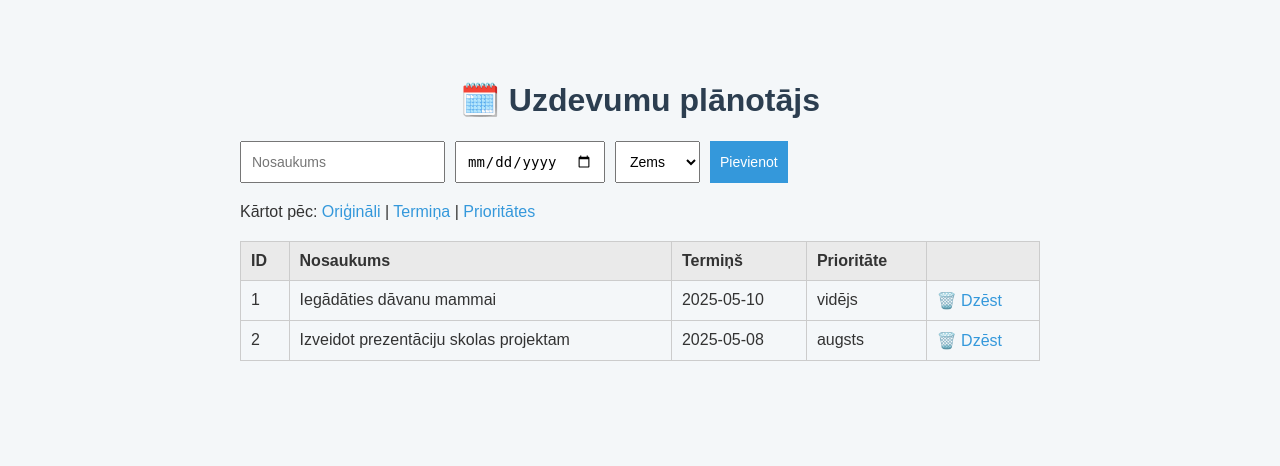
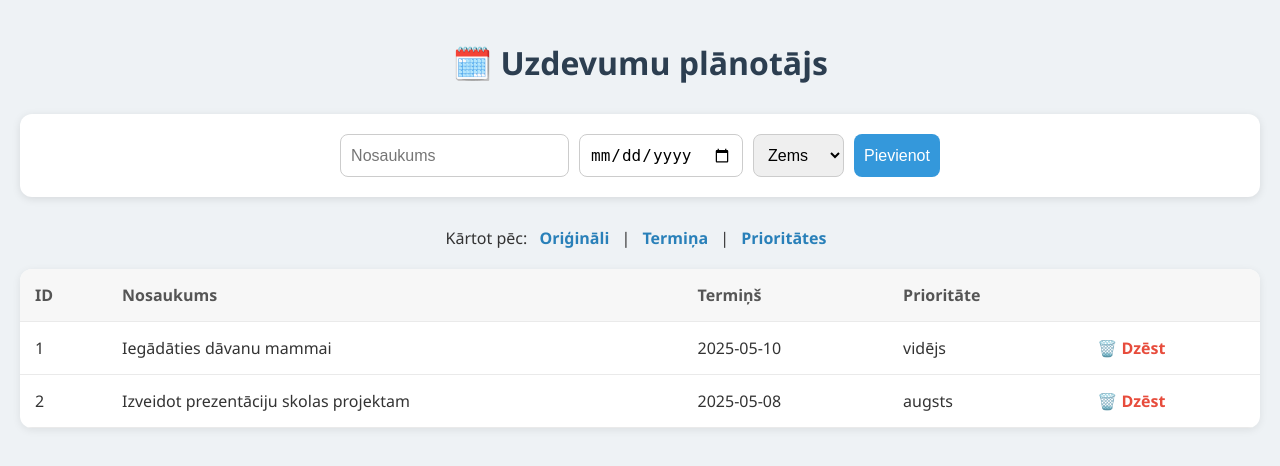
Before and after one commit to darja-latisonoka-rtu/projekts, a Flask app: page / in a window 1280 px wide. Shown: the top 466 px of the page. Run offline with Flask 3, Linux system fonts and the light colour scheme.

Commit message:
styles completed

```diff
--- a/static/style.css
+++ b/static/style.css
@@ -1,8 +1,7 @@
 body {
-    font-family: Arial, sans-serif;
-    background-color: #f4f7f9;
-    margin: 40px auto;
-    max-width: 800px;
+    font-family: 'Segoe UI', Tahoma, Geneva, Verdana, sans-serif;
+    background-color: #eef2f5;
+    margin: 0;
     padding: 20px;
     color: #333;
 }
@@ -10,18 +9,32 @@ body {
 h1 {
     text-align: center;
     color: #2c3e50;
+    margin-bottom: 30px;
 }
 
 form {
     display: flex;
+    flex-wrap: wrap;
     gap: 10px;
-    margin-bottom: 20px;
-    flex-wrap: wrap;
+    justify-content: center;
+    margin-bottom: 30px;
+    background: #fff;
+    padding: 20px;
+    border-radius: 12px;
+    box-shadow: 0 2px 8px rgba(0, 0, 0, 0.1);
 }
 
 input, select, button {
     padding: 10px;
-    font-size: 14px;
+    font-size: 16px;
+    border: 1px solid #ccc;
+    border-radius: 8px;
+}
+
+input:focus, select:focus {
+    outline: none;
+    border-color: #3498db;
+    box-shadow: 0 0 5px rgba(52, 152, 219, 0.4);
 }
 
 button {
@@ -29,34 +42,103 @@ button {
     color: white;
     border: none;
     cursor: pointer;
-    transition: background-color 0.2s ease;
+    transition: background-color 0.2s ease, transform 0.1s ease;
 }
 
 button:hover {
     background-color: #2980b9;
+    transform: scale(1.05);
+}
+
+p {
+    text-align: center;
+    margin-top: 20px;
+}
+
+p a {
+    margin: 0 8px;
+    color: #2980b9;
+    text-decoration: none;
+    font-weight: bold;
+}
+
+p a:hover {
+    text-decoration: underline;
 }
 
 table {
     width: 100%;
     border-collapse: collapse;
     margin-top: 20px;
+    background-color: #fff;
+    border-radius: 12px;
+    overflow: hidden;
+    box-shadow: 0 2px 8px rgba(0, 0, 0, 0.08);
 }
 
 th, td {
-    border: 1px solid #ccc;
-    padding: 10px;
+    padding: 15px;
     text-align: left;
+    border-bottom: 1px solid #eaeaea;
 }
 
 th {
-    background-color: #eaeaea;
+    background-color: #f7f7f7;
+    color: #555;
 }
 
-a {
+td a {
+    color: #e74c3c;
     text-decoration: none;
-    color: #3498db;
+    font-weight: bold;
 }
 
-a:hover {
+td a:hover {
     text-decoration: underline;
 }
+
+/* Mobile-friendly adjustments */
+@media (max-width: 768px) {
+    form {
+        flex-direction: column;
+        align-items: stretch;
+    }
+
+    table, thead, tbody, th, td, tr {
+        display: block;
+    }
+
+    tr {
+        margin-bottom: 15px;
+        background: #fff;
+        border-radius: 8px;
+        padding: 10px;
+        box-shadow: 0 1px 5px rgba(0, 0, 0, 0.05);
+    }
+
+    th {
+        display: none;
+    }
+
+    td {
+        border: none;
+        position: relative;
+        padding-left: 50%;
+        text-align: right;
+    }
+
+    td::before {
+        position: absolute;
+        left: 15px;
+        top: 50%;
+        transform: translateY(-50%);
+        font-weight: bold;
+        color: #888;
+    }
+
+    td:nth-of-type(1)::before { content: "ID"; }
+    td:nth-of-type(2)::before { content: "Nosaukums"; }
+    td:nth-of-type(3)::before { content: "Termiņš"; }
+    td:nth-of-type(4)::before { content: "Prioritāte"; }
+    td:nth-of-type(5)::before { content: "Darbība"; }
+}
--- a/templates/index.html
+++ b/templates/index.html
@@ -4,6 +4,7 @@
     <meta charset="UTF-8">
     <title>Uzdevumu plānotājs</title>
     <link rel="stylesheet" href="{{ url_for('static', filename='style.css') }}">
+
 </head>
 <body>
     <h1>🗓️ Uzdevumu plānotājs</h1>
```
